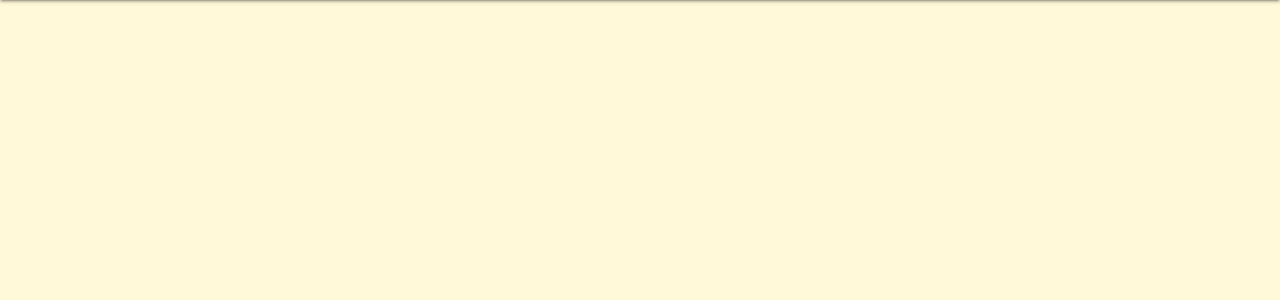
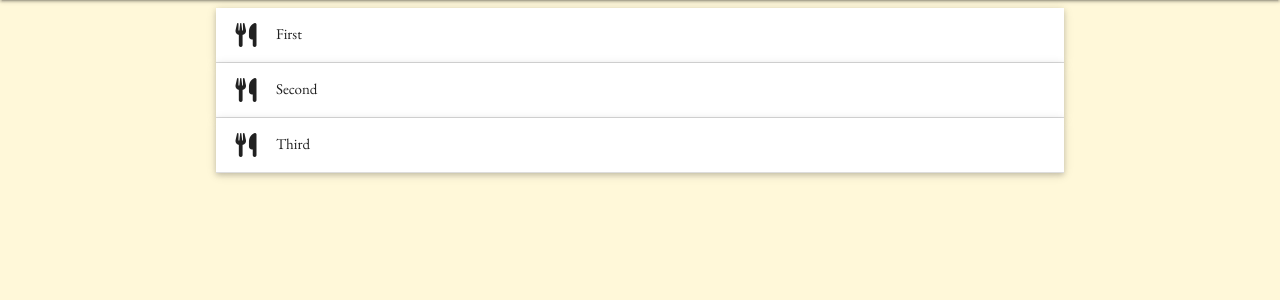
Before and after one commit to Ollie-Judge/le-cuire, a Flask app: page /get_recipes in a window 1280 px wide. Shown: the part 64-364 px from the top of the page. Run offline with Flask 2, Linux system fonts and the light colour scheme; data that the repository does not hold is empty; some libraries are stand-ins or nearby versions.

Commit message:
added collapsible popout recipes

```diff
--- a/static/js/script.js
+++ b/static/js/script.js
@@ -1,3 +1,4 @@
 $(document).ready(function(){
     $('.sidenav').sidenav();
+    $('.collapsible').collapsible();
   });
--- a/templates/recipes.html
+++ b/templates/recipes.html
@@ -1,7 +1,5 @@
 {% extends "base.html" %}
 {% block content %}
-
-
 
     {% for recipe in recipes %}
         {{ recipe.recipe_type }}<br>
@@ -11,4 +9,19 @@
         {{ recipe.cleanup_time }}<br>
     {% endfor %}
 
+    <ul class="collapsible popout">
+        <li>
+          <div class="collapsible-header"><i class="fas fa-utensils"></i>First</div>
+          <div class="collapsible-body"><span>Lorem ipsum dolor sit amet.</span></div>
+        </li>
+        <li>
+          <div class="collapsible-header"><i class="fas fa-utensils"></i>Second</div>
+          <div class="collapsible-body"><span>Lorem ipsum dolor sit amet.</span></div>
+        </li>
+        <li>
+          <div class="collapsible-header"><i class="fas fa-utensils"></i>Third</div>
+          <div class="collapsible-body"><span>Lorem ipsum dolor sit amet.</span></div>
+        </li>
+      </ul>
+
 {% endblock %}
```
